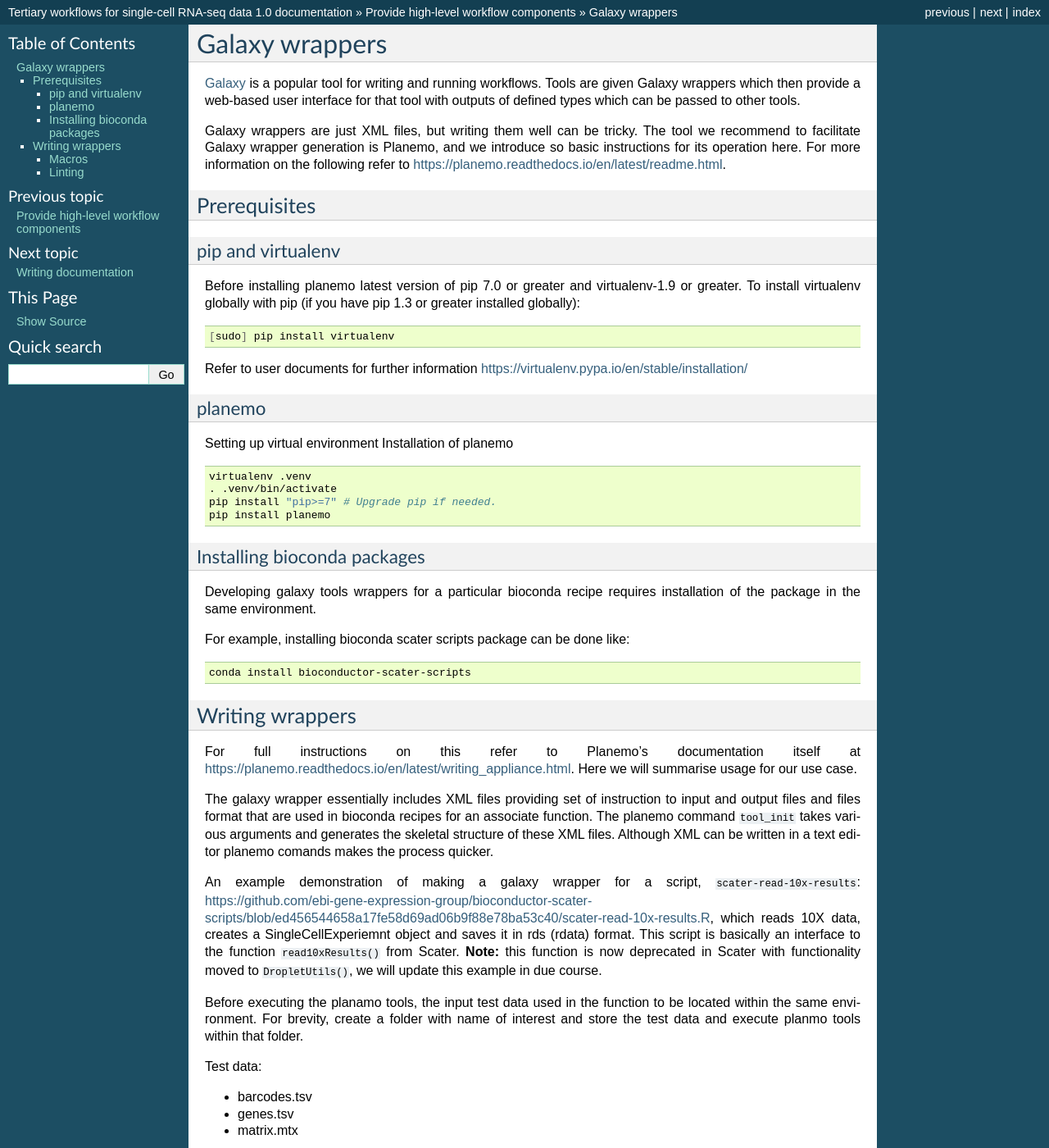
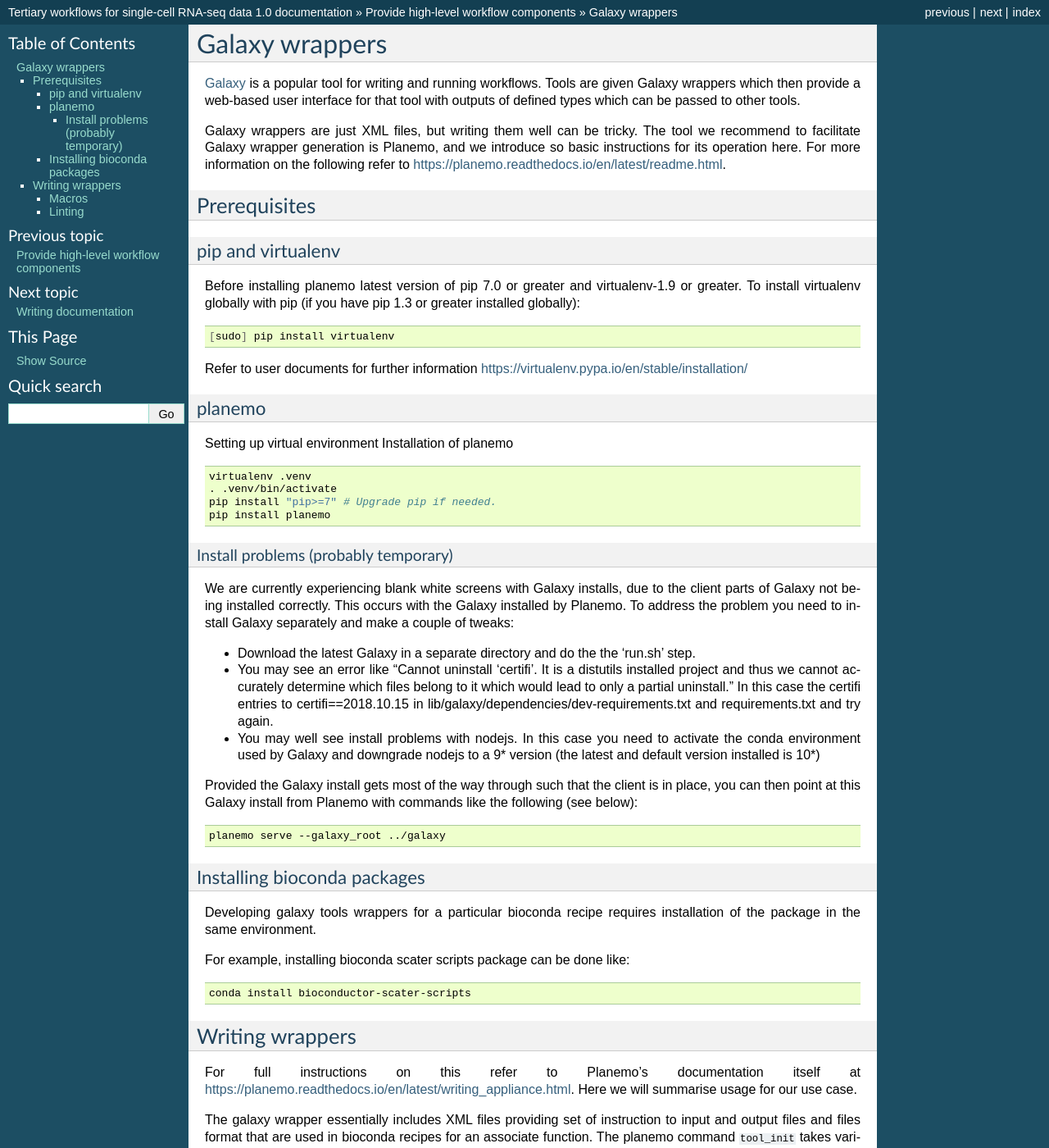
Before and after one commit to ebi-gene-expression-group/tertiary_workflows_docs, a Sphinx documentation site: the page built from docs/writing_planemo_galaxy_wrapper.rst, in a window 1280 px wide and 1400 px high. Shown: the whole window at 82% size. Built offline with Sphinx 7.4.7, drawn with Linux system fonts in a browser that asks for light colours.

Commit message:
Add notes on Planemo problems

```diff
--- a/docs/writing_planemo_galaxy_wrapper.rst
+++ b/docs/writing_planemo_galaxy_wrapper.rst
@@ -32,6 +32,22 @@
     . .venv/bin/activate
     pip install "pip>=7" # Upgrade pip if needed.
     pip install planemo
+
+Install problems (probably temporary)
+-------------------------------------
+
+We are currently experiencing blank white screens with Galaxy installs, due to the client parts of Galaxy not being installed correctly. This occurs with the Galaxy installed by Planemo. To address the problem you need to install Galaxy separately and make a couple of tweaks:
+
+* Download the latest Galaxy in a separate directory and do the the 'run.sh' step.
+* You may see an error like "Cannot uninstall 'certifi'. It is a distutils installed project and thus we cannot accurately determine which files belong to it which would lead to only a partial uninstall." In this case the certifi entries to certifi==2018.10.15 in lib/galaxy/dependencies/dev-requirements.txt and requirements.txt and try again.
+* You may well see install problems with nodejs. In this case you need to activate the conda environment used by Galaxy and downgrade nodejs to a 9* version (the latest and default version installed is 10*)
+
+Provided the Galaxy install gets most of the way through such that the client is in place, you can then point at this Galaxy install from Planemo with commands like the following (see below):
+
+.. code-block:: bash
+
+    planemo serve --galaxy_root ../galaxy
+
 
 Installing bioconda packages
 ============================
```
